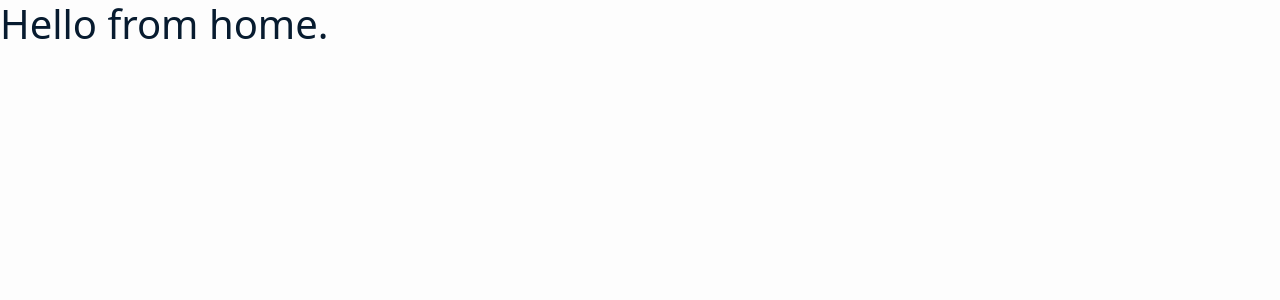
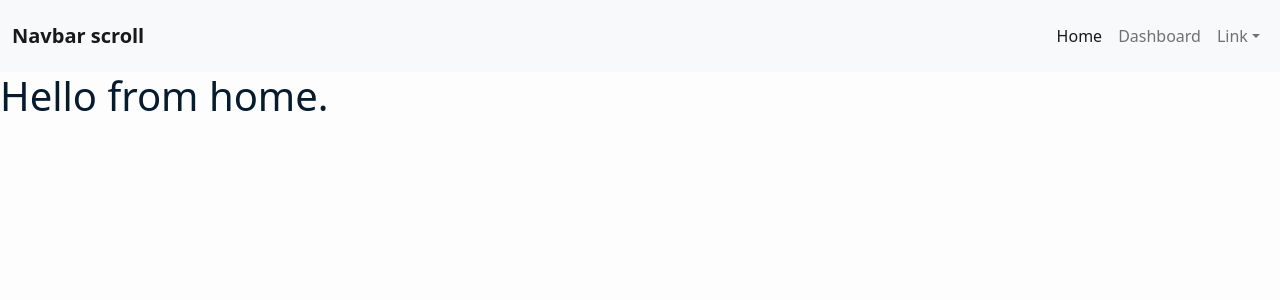
Before and after one commit to nsadisha/isa-lms-frontend, a React (Create React App) app: page / in a window 1280 px wide. Shown: the top 300 px of the page. Built offline with nearby package versions, Linux system fonts and the light colour scheme.

Commit message:
added nav bar

```diff
--- a/src/views/Home.jsx
+++ b/src/views/Home.jsx
@@ -1,7 +1,13 @@
+import NavBar from "../components/NavBar";
+
 function Home() {
-    return (
-        <h1>Hello from home.</h1>
-     );
+
+	return (
+		<>
+            <NavBar />
+			<h1>Hello from home.</h1>
+		</>
+	);
 }
 
 export default Home;
```
